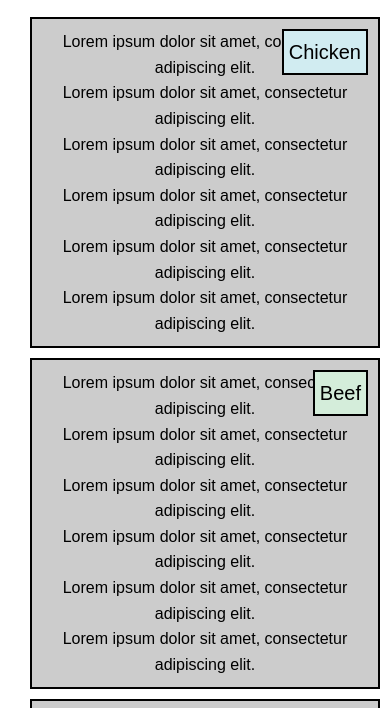
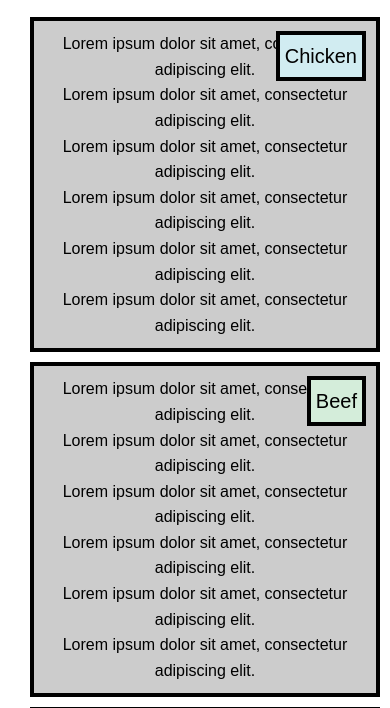
Before and after one commit to llizuska/llizuska.github.io, a plain HTML site: page docs/index.html in a window 390 px wide. Shown: the part 94-802 px from the top of the page. Drawn offline with Linux system fonts and the light colour scheme.

```diff
--- a/docs/css/styles.css
+++ b/docs/css/styles.css
@@ -20,9 +20,8 @@ header {
 }
 
 .section {
-    border: 2px solid black;
-    padding-top: 36px;
-    padding: 20px;
+    border: 4px solid black;
+    padding: 36px 20px 20px 20px;
     margin: 10px;
     position: relative;
     background-color: #ccc; /* Gray background color */
@@ -34,7 +33,7 @@ header {
     top: 10px;
     right: 10px;
     padding: 5px;
-    border: 2px solid black;
+    border: 4px solid black;
     font-size: 1.25em;
 }
 
```
